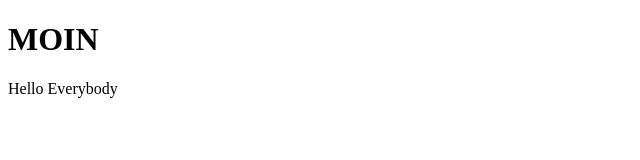
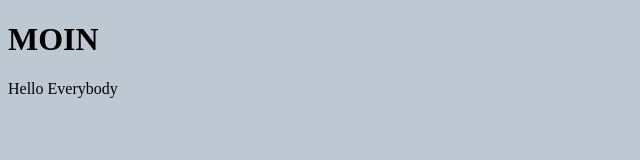
Before and after one commit to noxone23/noxone23.github.io, a plain HTML site: page index.html in a window 1280 px wide. Shown: the whole page, without its empty margins (0-640 px from the left). Drawn offline with Linux system fonts and the light colour scheme.

Commit message:
Update index.html

```diff
--- a/index.html
+++ b/index.html
@@ -2,10 +2,11 @@
 <html lang="en">
 
 <head>
+    <meta charset="utf-8">
     <title>noxone.de</title>
 </head>
 
-<body>
+<body style="background-color: rgb(190,200,210)">
     <h1><b>MOIN</b></h1>
 
     <p>
```
